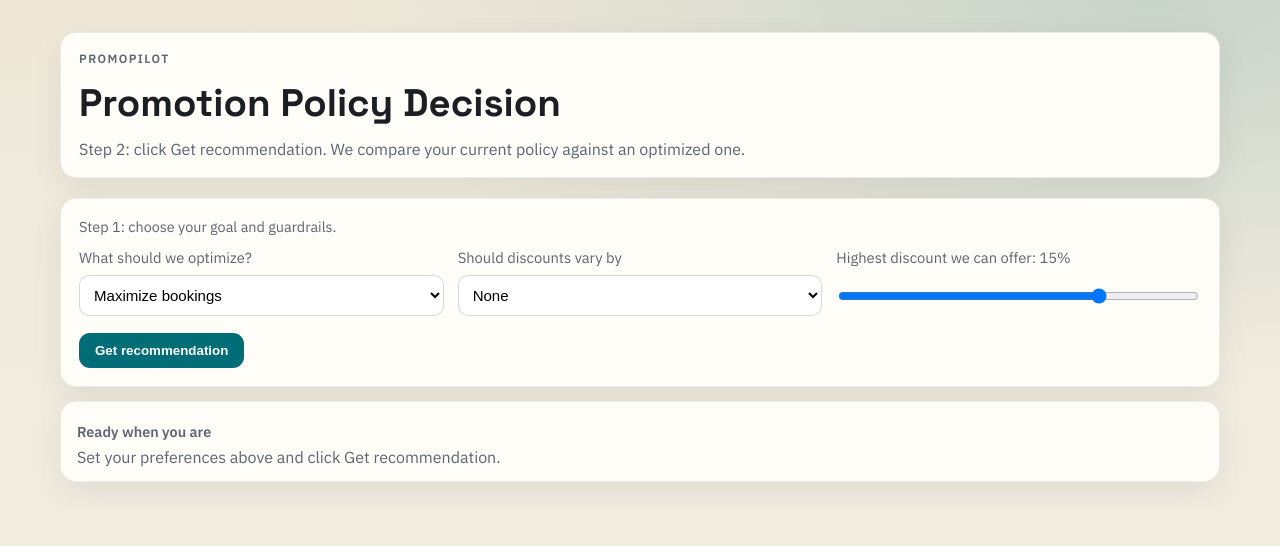
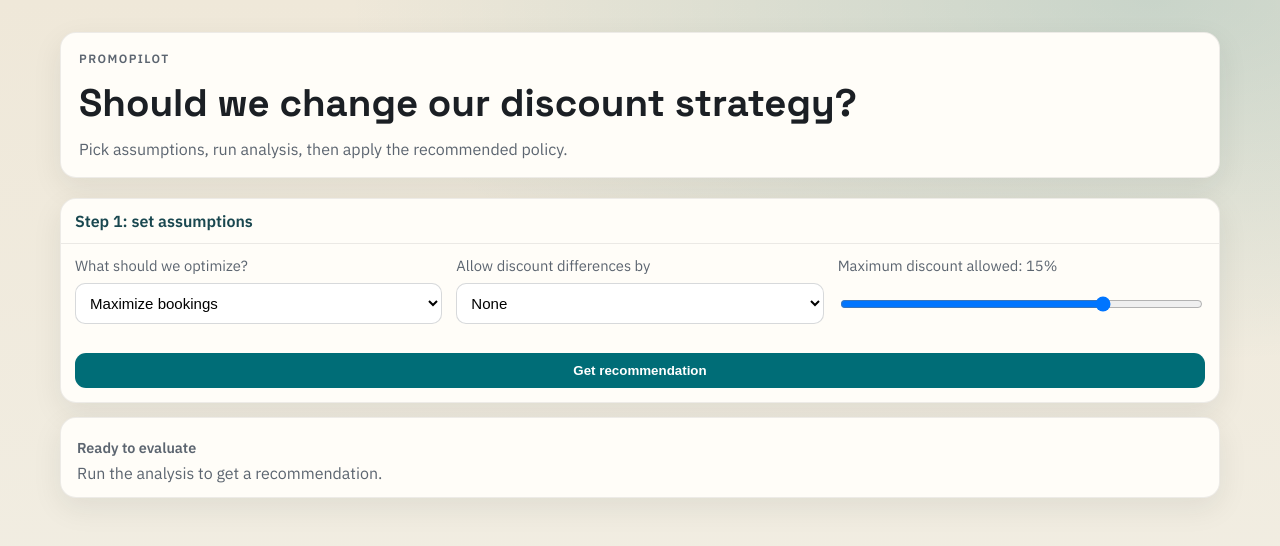
Before and after one commit to KumarNavish/promopilot, a React (Vite) app in the folder frontend/: page / in a window 1280 px wide. Shown: the top 546 px of the page. Built offline with nearby package versions, Linux system fonts and the light colour scheme.

Commit message:
Convert to guided two-step interaction with plain-language decision context

```diff
--- a/frontend/src/components/Controls.tsx
+++ b/frontend/src/components/Controls.tsx
@@ -24,8 +24,7 @@ export function Controls({
   hasResults
 }: ControlsProps): JSX.Element {
   return (
-    <section className="panel controls-panel" aria-label="Controls">
-      <p className="controls-intro">Step 1: choose your goal and guardrails.</p>
+    <section className="controls-panel" aria-label="Controls">
       <div className="controls-grid">
         <label className="field">
           <span>What should we optimize?</span>
@@ -40,7 +39,7 @@ export function Controls({
         </label>
 
         <label className="field">
-          <span>Should discounts vary by</span>
+          <span>Allow discount differences by</span>
           <select
             data-testid="segment-select"
             value={segmentBy}
@@ -54,7 +53,7 @@ export function Controls({
         </label>
 
         <label className="field">
-          <span>Highest discount we can offer: {maxDiscountPct}%</span>
+          <span>Maximum discount allowed: {maxDiscountPct}%</span>
           <input
             data-testid="discount-slider"
             type="range"
--- a/frontend/src/pages/Home.tsx
+++ b/frontend/src/pages/Home.tsx
@@ -13,14 +13,28 @@ interface UiError {
   requestId?: string;
 }
 
-const DEFAULT_MAX_DISCOUNT = 15;
-const MONTHLY_TRAFFIC_BASE = 1_000_000;
-
 interface MethodRollup {
   bookings: number;
   netValue: number;
   avgDiscount: number;
 }
+
+interface SegmentMove {
+  segment: string;
+  naiveDiscount: number;
+  drDiscount: number;
+  discountDelta: number;
+  netValueDelta: number;
+}
+
+interface DecisionSummary {
+  headline: string;
+  support: string;
+  scopeLabel: string;
+}
+
+const DEFAULT_MAX_DISCOUNT = 15;
+const MONTHLY_TRAFFIC_BASE = 1_000_000;
 
 function exportPolicy(response: RecommendResponse | null): void {
   if (!response) {
@@ -46,6 +60,28 @@ function rollupMethod(response: RecommendResponse): MethodRollup {
   return { bookings, netValue, avgDiscount };
 }
 
+function computeSegmentMoves(naive: RecommendResponse, dr: RecommendResponse): SegmentMove[] {
+  const naiveMap = new Map(naive.segments.map((segment) => [segment.segment, segment]));
+
+  return dr.segments
+    .map((segment): SegmentMove | null => {
+      const before = naiveMap.get(segment.segment);
+      if (!before) {
+        return null;
+      }
+
+      return {
+        segment: segment.segment,
+        naiveDiscount: before.recommended_discount_pct,
+        drDiscount: segment.recommended_discount_pct,
+        discountDelta: segment.recommended_discount_pct - before.recommended_discount_pct,
+        netValueDelta: segment.expected_net_value_per_10k - before.expected_net_value_per_10k
+      };
+    })
+    .filter((move): move is SegmentMove => Boolean(move))
+    .sort((a, b) => Math.abs(b.discountDelta) - Math.abs(a.discountDelta));
+}
+
 function signed(value: number, digits = 1): string {
   return `${value >= 0 ? "+" : ""}${value.toFixed(digits)}`;
 }
@@ -68,7 +104,6 @@ export function Home(): JSX.Element {
 
   const hasResults = Boolean(results.naive && results.dr);
   const appliedPolicy = results.dr ?? results.naive ?? null;
-  const baselineDiscount = appliedPolicy?.baseline.discount_pct ?? 10;
 
   const scorecard = useMemo(() => {
     if (!results.naive || !results.dr) {
@@ -77,47 +112,52 @@ export function Home(): JSX.Element {
 
     const naive = rollupMethod(results.naive);
     const dr = rollupMethod(results.dr);
-    const relativeDiscountReduction =
-      naive.avgDiscount > 0 ? ((naive.avgDiscount - dr.avgDiscount) / naive.avgDiscount) * 100 : 0;
-    const monthlyNetValueDelta = ((dr.netValue - naive.netValue) * MONTHLY_TRAFFIC_BASE) / 10_000;
+    const objectiveDelta = objective === "bookings" ? dr.bookings - naive.bookings : dr.netValue - naive.netValue;
+    const annualNetValueDelta = ((dr.netValue - naive.netValue) * MONTHLY_TRAFFIC_BASE * 12) / 10_000;
 
     return {
-      objectiveDelta: objective === "bookings" ? dr.bookings - naive.bookings : dr.netValue - naive.netValue,
+      objectiveDelta,
       objectiveDigits: objective === "bookings" ? 1 : 0,
       objectiveLabel: objective === "bookings" ? "bookings" : "net value",
       discountDelta: dr.avgDiscount - naive.avgDiscount,
-      optimizedAvgDiscount: dr.avgDiscount,
+      annualNetValueDelta,
       currentAvgDiscount: naive.avgDiscount,
-      monthlyNetValueDelta,
-      annualNetValueDelta: monthlyNetValueDelta * 12,
-      relativeDiscountReduction
+      optimizedAvgDiscount: dr.avgDiscount
     };
   }, [objective, results.dr, results.naive]);
 
-  const recommendationLine = useMemo(() => {
+  const moves = useMemo(() => {
+    if (!results.naive || !results.dr) {
+      return [];
+    }
+    return computeSegmentMoves(results.naive, results.dr).slice(0, 3);
+  }, [results.dr, results.naive]);
+
+  const decision = useMemo((): DecisionSummary | null => {
     if (!scorecard) {
-      return "";
+      return null;
     }
 
-    const strategy =
-      segmentBy === "none"
-        ? "Use one optimized discount policy for all users"
-        : `Use optimized discounts by ${segmentBy.replace("_", " ")}`;
-
-    const objectiveDirection = scorecard.objectiveDelta >= 0 ? "increase" : "decrease";
-    const objectiveMagnitude = Math.abs(scorecard.objectiveDelta);
+    const scopeLabel = segmentBy === "none" ? "all users" : segmentBy.replace("_", " ");
+    const objectiveMagnitude = Math.abs(scorecard.objectiveDelta).toFixed(scorecard.objectiveDigits);
 
     if (scorecard.objectiveDelta >= 0 && scorecard.discountDelta <= 0) {
-      return `${strategy}. Expected to ${objectiveDirection} ${scorecard.objectiveLabel} by ${objectiveMagnitude.toFixed(
-        scorecard.objectiveDigits
-      )} per 10k while reducing discount intensity by ${Math.max(scorecard.relativeDiscountReduction, 0).toFixed(
-        0
-      )}% (annual net value impact: ${formatCurrency(scorecard.annualNetValueDelta)}).`;
+      return {
+        headline: "Recommendation: switch to optimized discount strategy.",
+        support: `For ${scopeLabel}, expected lift is ${objectiveMagnitude} ${scorecard.objectiveLabel} per 10k while average discount drops ${Math.abs(
+          scorecard.discountDelta
+        ).toFixed(1)} pp. Annual net value impact: ${formatCurrency(scorecard.annualNetValueDelta)}.`,
+        scopeLabel
+      };
     }
 
-    return `${strategy} with guardrails. Expected ${objectiveDirection} in ${scorecard.objectiveLabel} of ${objectiveMagnitude.toFixed(
-      scorecard.objectiveDigits
-    )} per 10k and annual net value impact of ${formatCurrency(scorecard.annualNetValueDelta)}.`;
+    return {
+      headline: "Recommendation: run a controlled rollout of optimized strategy.",
+      support: `For ${scopeLabel}, expected impact is ${signed(scorecard.objectiveDelta, scorecard.objectiveDigits)} ${
+        scorecard.objectiveLabel
+      } per 10k with annual net value impact ${formatCurrency(scorecard.annualNetValueDelta)}.`,
+      scopeLabel
+    };
   }, [scorecard, segmentBy]);
 
   const handleGenerate = useCallback(async (): Promise<void> => {
@@ -159,10 +199,13 @@ export function Home(): JSX.Element {
     <main className="page-shell">
       <header className="hero panel minimal-hero">
         <p className="eyebrow">PromoPilot</p>
-        <h1>Promotion Policy Decision</h1>
-        <p className="hero-copy">Step 2: click Get recommendation. We compare your current policy against an optimized one.</p>
+        <h1>Should we change our discount strategy?</h1>
+        <p className="hero-copy">Pick assumptions, run analysis, then apply the recommended policy.</p>
       </header>
 
+      <details className="panel assumptions-panel" open={!hasResults}>
+        <summary data-testid="assumptions-summary">Step 1: set assumptions</summary>
+        <div className="assumptions-body">
           <Controls
             objective={objective}
             maxDiscountPct={maxDiscountPct}
@@ -174,10 +217,12 @@ export function Home(): JSX.Element {
             loading={loading}
             hasResults={hasResults}
           />
+        </div>
+      </details>
 
       {loading ? (
         <p className="loading-line" data-testid="loading-line">
-          Running simulation: current policy vs optimized policy...
+          Step 2: comparing current policy versus optimized policy...
         </p>
       ) : null}
 
@@ -188,26 +233,24 @@ export function Home(): JSX.Element {
         </p>
       ) : null}
 
-      {hasResults && scorecard ? (
+      {hasResults && scorecard && decision ? (
         <section className="results-stack" data-testid="results-block">
           <section className="panel compact-result" data-testid="recommendation-panel">
             <p className="recommendation-line" data-testid="recommendation-line">
-              {recommendationLine}
+              {decision.headline}
             </p>
             <p className="recommendation-context" data-testid="recommendation-context">
-              Comparison baseline: current policy at {baselineDiscount}% default discount (observed avg {scorecard.currentAvgDiscount.toFixed(
-                1
-              )}%) versus optimized avg {scorecard.optimizedAvgDiscount.toFixed(1)}%.
+              {decision.support}
             </p>
 
             <div className="compact-kpis">
               <article>
-                <p>Primary objective lift</p>
+                <p>Primary KPI lift (per 10k)</p>
                 <strong data-testid="kpi-objective">{signed(scorecard.objectiveDelta, scorecard.objectiveDigits)}</strong>
               </article>
               <article>
-                <p>Discount intensity reduction</p>
-                <strong data-testid="kpi-discount">{Math.max(scorecard.relativeDiscountReduction, 0).toFixed(0)}%</strong>
+                <p>Average discount change</p>
+                <strong data-testid="kpi-discount">{signed(scorecard.discountDelta)} pp</strong>
               </article>
               <article>
                 <p>Annual net value impact</p>
@@ -225,11 +268,29 @@ export function Home(): JSX.Element {
               Apply policy
             </button>
           </section>
+
+          <section className="panel move-panel" data-testid="moves-panel">
+            <h3>What will change</h3>
+            <ul className="simple-list">
+              {moves.length > 0 ? (
+                moves.map((move) => (
+                  <li key={`move-${move.segment}`}>
+                    {move.segment}: {move.naiveDiscount}% to {move.drDiscount}% ({signed(move.discountDelta)} pp), net value {signed(
+                      move.netValueDelta,
+                      0
+                    )} per 10k.
+                  </li>
+                ))
+              ) : (
+                <li>No segment-level discount changes for these assumptions.</li>
+              )}
+            </ul>
+          </section>
         </section>
       ) : (
         <section className="panel empty-state">
-          <p className="narrative-title">Ready when you are</p>
-          <p>Set your preferences above and click Get recommendation.</p>
+          <p className="narrative-title">Ready to evaluate</p>
+          <p>Run the analysis to get a recommendation.</p>
         </section>
       )}
     </main>
--- a/frontend/src/styles.css
+++ b/frontend/src/styles.css
@@ -151,13 +151,8 @@ h1 {
 }
 
 .controls-panel {
-  padding: 18px;
-}
-
-.controls-intro {
-  margin: 0 0 12px;
-  color: var(--muted);
-  font-size: 0.9rem;
+  display: grid;
+  gap: 12px;
 }
 
 .controls-grid {
@@ -220,6 +215,32 @@ h1 {
   margin-top: 16px;
   display: grid;
   gap: 14px;
+}
+
+.assumptions-panel {
+  margin-top: 8px;
+  padding: 0;
+}
+
+.assumptions-panel summary {
+  list-style: none;
+  cursor: pointer;
+  padding: 12px 14px;
+  font-weight: 600;
+  color: #19474f;
+  border-bottom: 1px solid transparent;
+}
+
+.assumptions-panel[open] summary {
+  border-bottom-color: rgba(0, 0, 0, 0.08);
+}
+
+.assumptions-panel summary::-webkit-details-marker {
+  display: none;
+}
+
+.assumptions-body {
+  padding: 12px 14px 14px;
 }
 
 .recommendation-panel {
@@ -674,6 +695,26 @@ th {
   display: inline-block;
 }
 
+.move-panel {
+  padding: 14px;
+}
+
+.move-panel h3 {
+  margin: 0;
+  font-family: "Space Grotesk", sans-serif;
+}
+
+.simple-list {
+  margin: 8px 0 0;
+  padding-left: 18px;
+  color: #355159;
+}
+
+.simple-list li {
+  margin: 7px 0 0;
+  line-height: 1.35;
+}
+
 .error-line {
   margin: 12px 0 0;
   color: var(--danger);
```
Also changed, not shown: 1 other file (tests, documents, lock files or other folders). Lines whose indentation alone changed are shown as unchanged.
